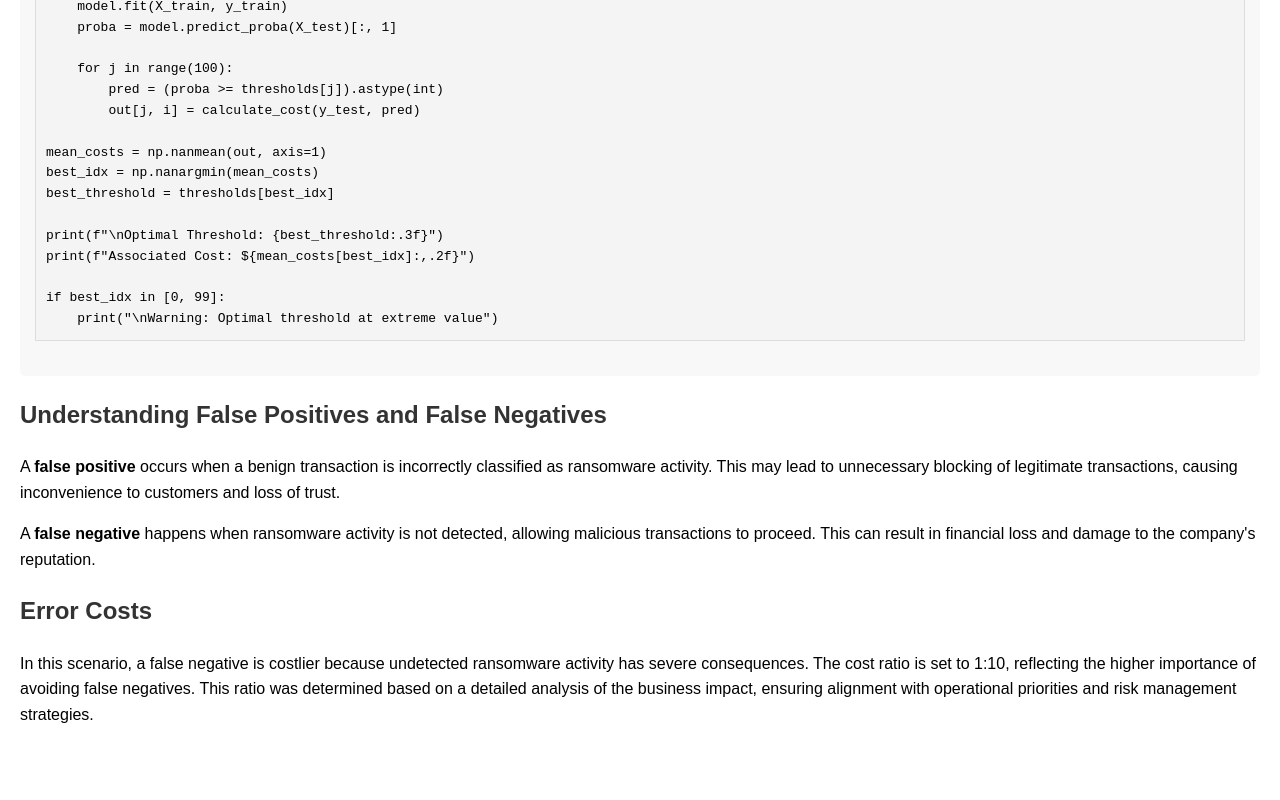
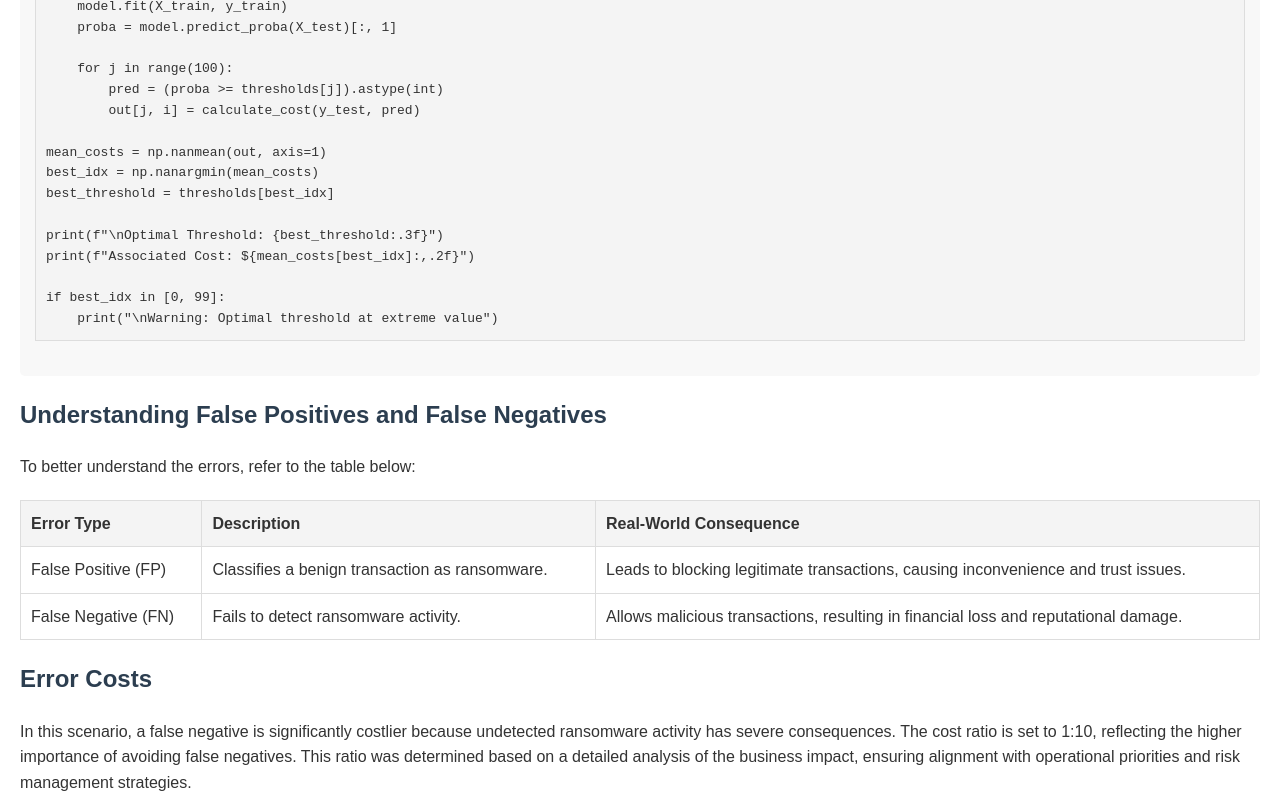
Before and after one commit to shiivanisiingh/ransomware-detection, a plain HTML site: page index.html in a window 1280 px wide. Shown: the part 2000-2800 px from the top of the page. Before the commit the page ends 2747 px from the top, so only its background shows below. Drawn offline with Linux system fonts and the light colour scheme.

Commit message:
Update index.html

```diff
--- a/index.html
+++ b/index.html
@@ -9,6 +9,7 @@
             font-family: Arial, sans-serif;
             margin: 20px;
             line-height: 1.6;
+            color: #333;
         }
         code {
             display: block;
@@ -25,7 +26,22 @@
             overflow: auto;
         }
         h1, h2, h3 {
-            color: #333;
+            color: #2c3e50;
+        }
+        table {
+            width: 100%;
+            border-collapse: collapse;
+            margin: 20px 0;
+        }
+        table, th, td {
+            border: 1px solid #ddd;
+        }
+        th, td {
+            padding: 10px;
+            text-align: left;
+        }
+        th {
+            background-color: #f4f4f4;
         }
     </style>
 </head>
@@ -34,11 +50,10 @@
 
     <h2>Business Scenario</h2>
     <p>
-        Imagine you are working for a cybersecurity firm that specializes in detecting ransomware activity.
-        Your goal is to develop a predictive model to classify Bitcoin transactions as either "benign" or
-        "potential ransomware activity." The predictions will help the company proactively block suspicious
-        transactions and protect its clients' funds. In this context, your model must minimize costly
-        classification errors.
+        I work for a cybersecurity firm specializing in detecting ransomware activity. My objective is to develop
+        a predictive model to classify Bitcoin transactions as either "benign" or "potential ransomware activity."
+        The predictions will help the company proactively block suspicious transactions and protect clients' funds.
+        Minimizing costly classification errors is critical to achieving this objective.
     </p>
 
     <h2>Code Implementation</h2>
@@ -140,19 +155,32 @@ if best_idx in [0, 99]:
     print("\nWarning: Optimal threshold at extreme value")</code></pre>
 
     <h2>Understanding False Positives and False Negatives</h2>
-    <p>
-        A <strong>false positive</strong> occurs when a benign transaction is incorrectly classified as ransomware activity.
-        This may lead to unnecessary blocking of legitimate transactions, causing inconvenience to customers and loss of trust.
-    </p>
-    <p>
-        A <strong>false negative</strong> happens when ransomware activity is not detected, allowing malicious transactions to proceed.
-        This can result in financial loss and damage to the company's reputation.
-    </p>
+    <p>To better understand the errors, refer to the table below:</p>
+    <table>
+        <thead>
+            <tr>
+                <th>Error Type</th>
+                <th>Description</th>
+                <th>Real-World Consequence</th>
+            </tr>
+        </thead>
+        <tbody>
+            <tr>
+                <td>False Positive (FP)</td>
+                <td>Classifies a benign transaction as ransomware.</td>
+                <td>Leads to blocking legitimate transactions, causing inconvenience and trust issues.</td>
+            </tr>
+            <tr>
+                <td>False Negative (FN)</td>
+                <td>Fails to detect ransomware activity.</td>
+                <td>Allows malicious transactions, resulting in financial loss and reputational damage.</td>
+            </tr>
+        </tbody>
+    </table>
 
     <h2>Error Costs</h2>
     <p>
-        In this scenario, a false negative is costlier because undetected ransomware activity has severe consequences.
-        The cost ratio is set to 1:10, reflecting the higher importance of avoiding false negatives. This ratio was determined based on a detailed analysis of the business impact, ensuring alignment with operational priorities and risk management strategies.
+        In this scenario, a false negative is significantly costlier because undetected ransomware activity has severe consequences. The cost ratio is set to 1:10, reflecting the higher importance of avoiding false negatives. This ratio was determined based on a detailed analysis of the business impact, ensuring alignment with operational priorities and risk management strategies.
     </p>
 </body>
 </html>
```
